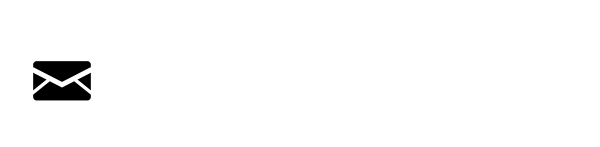
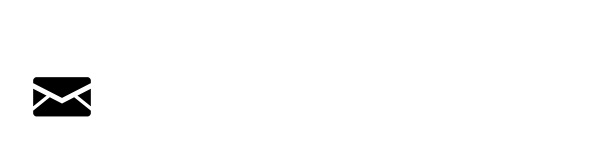
Before and after one commit to Hirvikallio/Website-Pessoal, a plain HTML site: page index.html in a window 600 px wide. Shown: the part 657-804 px from the top of the page. Drawn offline with nearby package versions, Linux system fonts and the light colour scheme; a script that the page names is missing; a web font is replaced by a local one.

Commit message:
dsdfsdfds

```diff
--- a/css/geral.css
+++ b/css/geral.css
@@ -335,7 +335,7 @@ body:hover::before {
 
 
   .email_png {
-    top: 86%;
+    top: 88%;
     left: 3.5%;
 
   }
@@ -432,7 +432,7 @@ body:hover::before {
 
 
   .email_png {
-    top: 86%;
+    top: 88%;
     left: 2%;
 
   }
--- a/index.html
+++ b/index.html
@@ -57,8 +57,9 @@
 
 
     <div class="plane">
-        <h1 id="title" class="color-changing-text animate__animated animate__flash">Carolina <br> Simões</h1>
 
+        <h1 id="title" class="color-changing-text animate__animated animate__flash">Carolina <br> Simões
+        </h1>
         <div class="text-container">
 
             <p>
```
